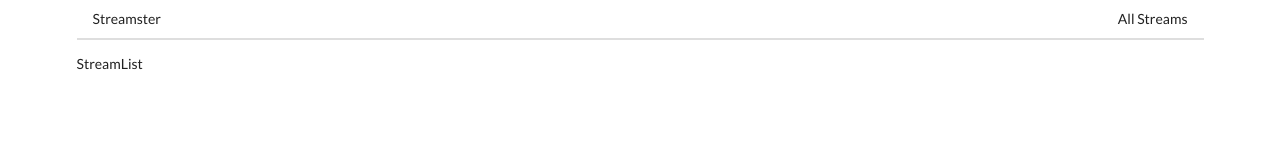
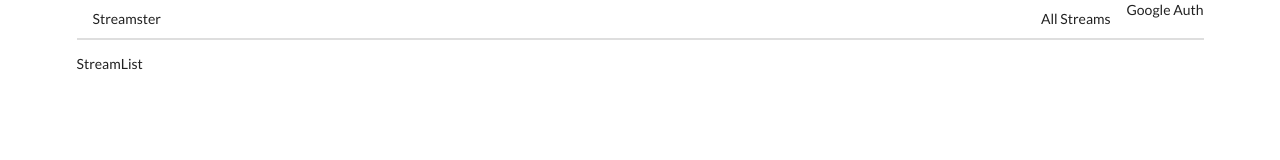
Before and after one commit to dharmabumzee/Streams, a React (Create React App) app: page / in a window 1280 px wide. Shown: the top 160 px of the page. Built offline with nearby package versions, Linux system fonts and the light colour scheme.

Commit message:
create component for google authentication

```diff
--- a/public/index.html
+++ b/public/index.html
@@ -5,6 +5,8 @@
     <link rel="icon" href="%PUBLIC_URL%/favicon.ico" />
     <meta name="viewport" content="width=device-width, initial-scale=1" />
     <meta name="theme-color" content="#000000" />
+
+    <script src="https://apis.google.com/js/api.js"></script>
     <meta
       name="description"
       content="Web site created using create-react-app"
--- /dev/null
+++ b/src/components/GoogleAuth.js
@@ -0,0 +1,9 @@
+import React from "react";
+
+class GoogleAuth extends React.Component {
+  render() {
+    return <div>Google Auth</div>;
+  }
+}
+
+export default GoogleAuth;
--- a/src/components/Header.js
+++ b/src/components/Header.js
@@ -1,5 +1,6 @@
 import React from "react";
 import { Link } from "react-router-dom";
+import GoogleAuth from "./GoogleAuth";
 
 const Header = () => {
   return (
@@ -11,6 +12,7 @@
         <Link to="/" className="item">
           All Streams
         </Link>
+        <GoogleAuth />
       </div>
     </div>
   );
```
